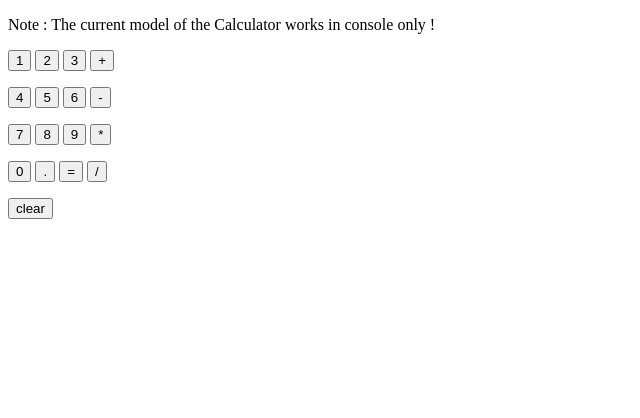
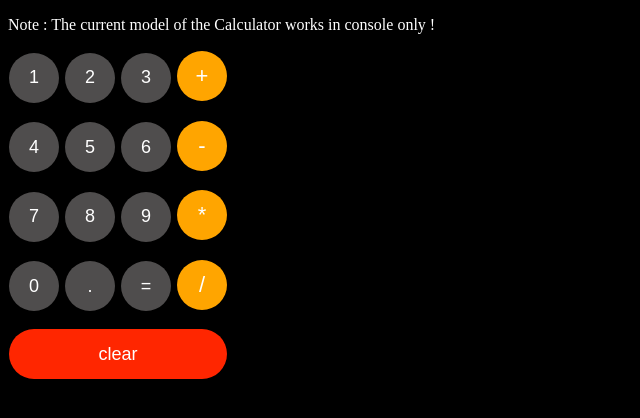
Before and after one commit to Chaitanyaaa176/Calculator, a plain HTML site: page index.html in a window 1280 px wide. Shown: the whole page, without its empty margins (0-640 px from the left). Drawn offline with Linux system fonts and the light colour scheme.

Commit message:
first commit

```diff
--- a/index.html
+++ b/index.html
@@ -5,7 +5,7 @@
     <meta http-equiv="X-UA-Compatible" content="IE=edge" />
     <meta name="viewport" content="width=device-width, initial-scale=1.0" />
     <title>calc-copy</title>
-    <link rel="stylesheet" href="calc-copy.css" />
+    <link rel="stylesheet" href="index.css" />
   </head>
   <body>
     <p>Note : The current model of the Calculator works in console only !</p>
```
